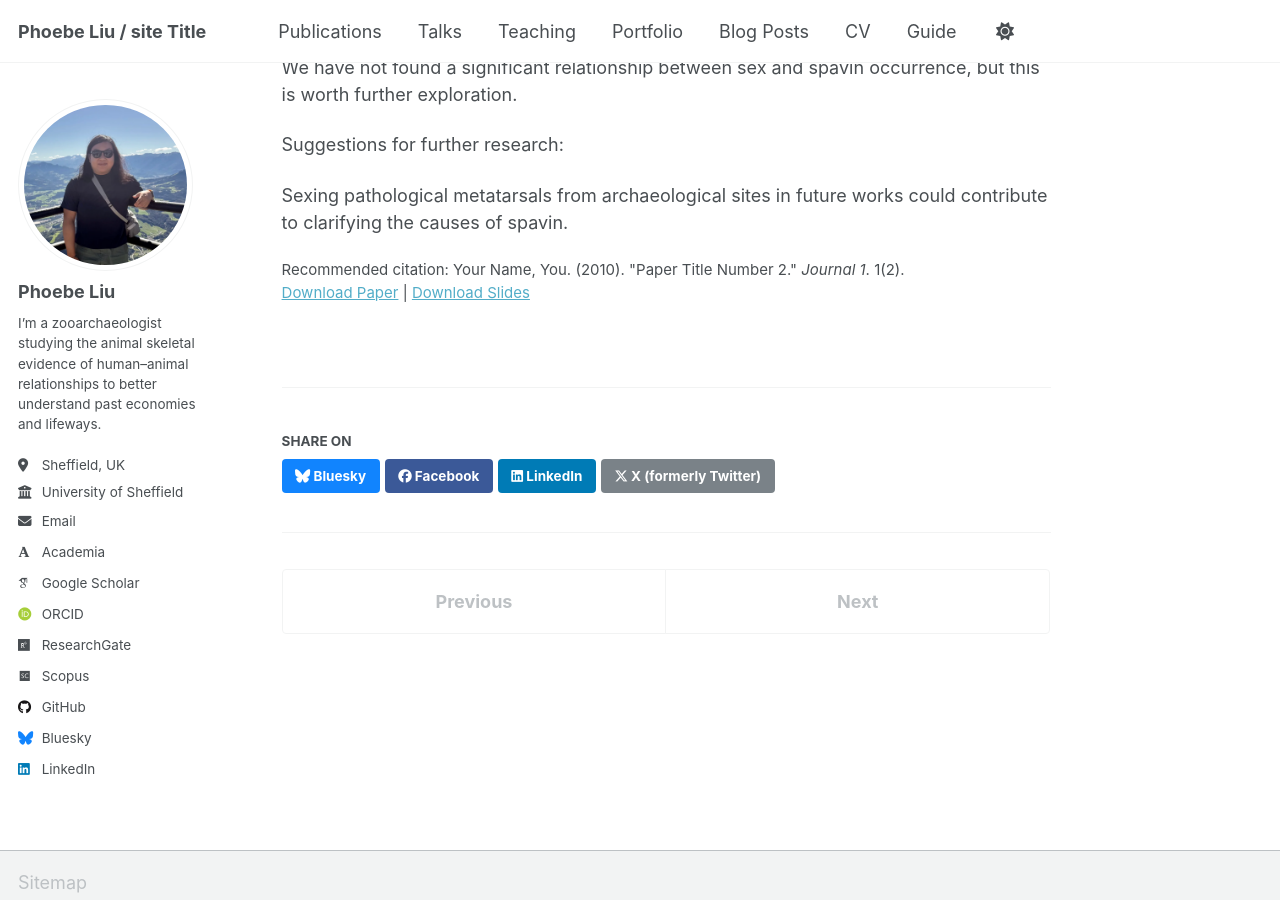
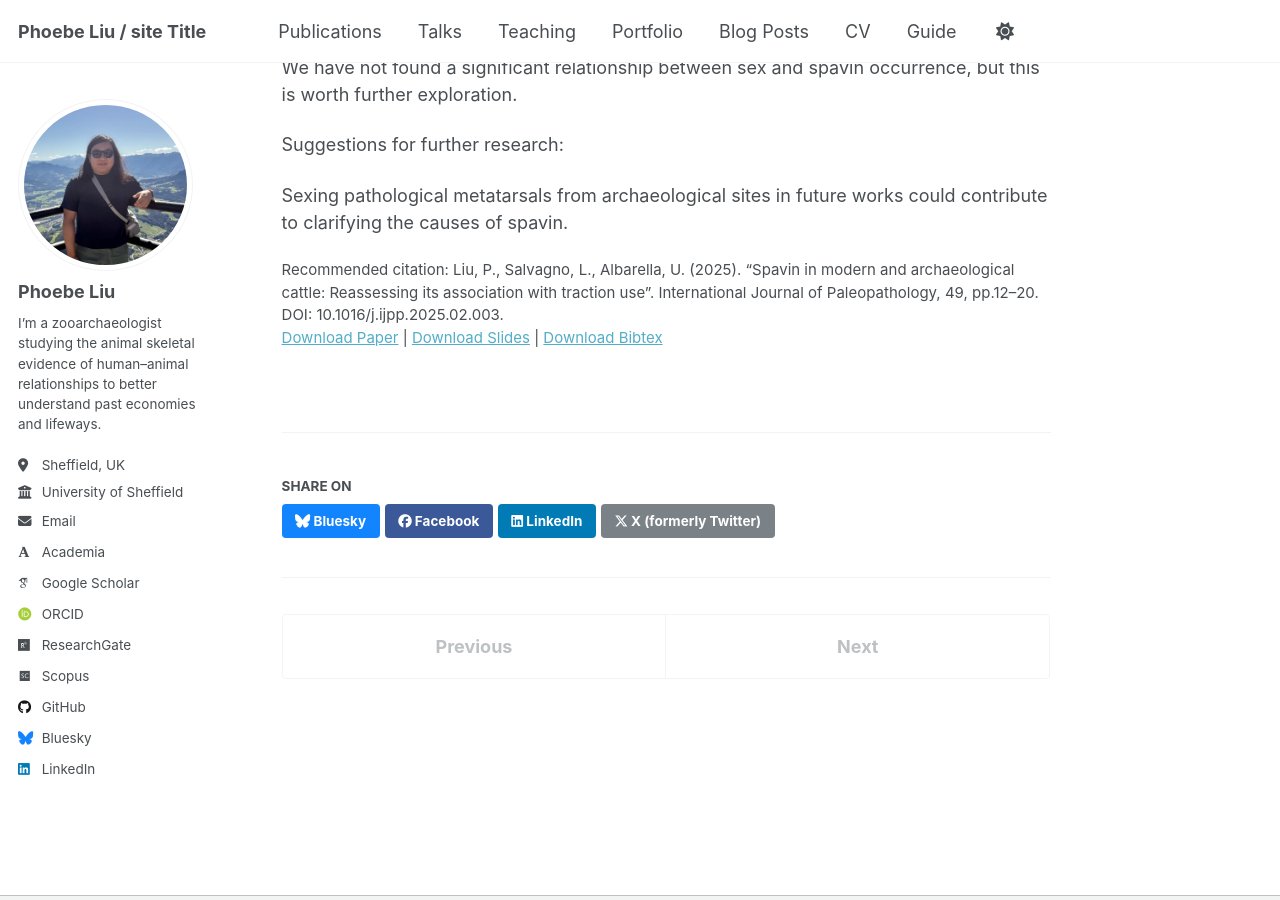
Before and after one commit to Phoebe-WCLiu/phoebe-wcliu.github.io, a Jekyll site: the page built from _publications/2010-10-01-paper-title-number-2.md, in a window 1280 px wide and 900 px high, scrolled down 1048 px. Built offline with Jekyll 4.4.1, drawn with Linux system fonts in a browser that asks for light colours; some web fonts are replaced; a script that is not in the unit is left out.

Commit message:
Update 2010-10-01-paper-title-number-2.md

```diff
--- a/_publications/2010-10-01-paper-title-number-2.md
+++ b/_publications/2010-10-01-paper-title-number-2.md
@@ -8,7 +8,8 @@ date: 2025-06-01
 venue: 'International Journal of Paleopathology, 49, pp.12–20'
 slidesurl: 'http://academicpages.github.io/files/slides2.pdf'
 paperurl: 'http://academicpages.github.io/files/paper2.pdf'
-citation: 'Your Name, You. (2010). &quot;Paper Title Number 2.&quot; <i>Journal 1</i>. 1(2).'
+bibtexurl: 'http://academicpages.github.io/files/spavin.bib'
+citation: 'Liu, P., Salvagno, L., Albarella, U. (2025). “Spavin in modern and archaeological cattle: Reassessing its association with traction use”. International Journal of Paleopathology, 49, pp.12–20. DOI: 10.1016/j.ijpp.2025.02.003.'
 ---
 
 Objective:
```
